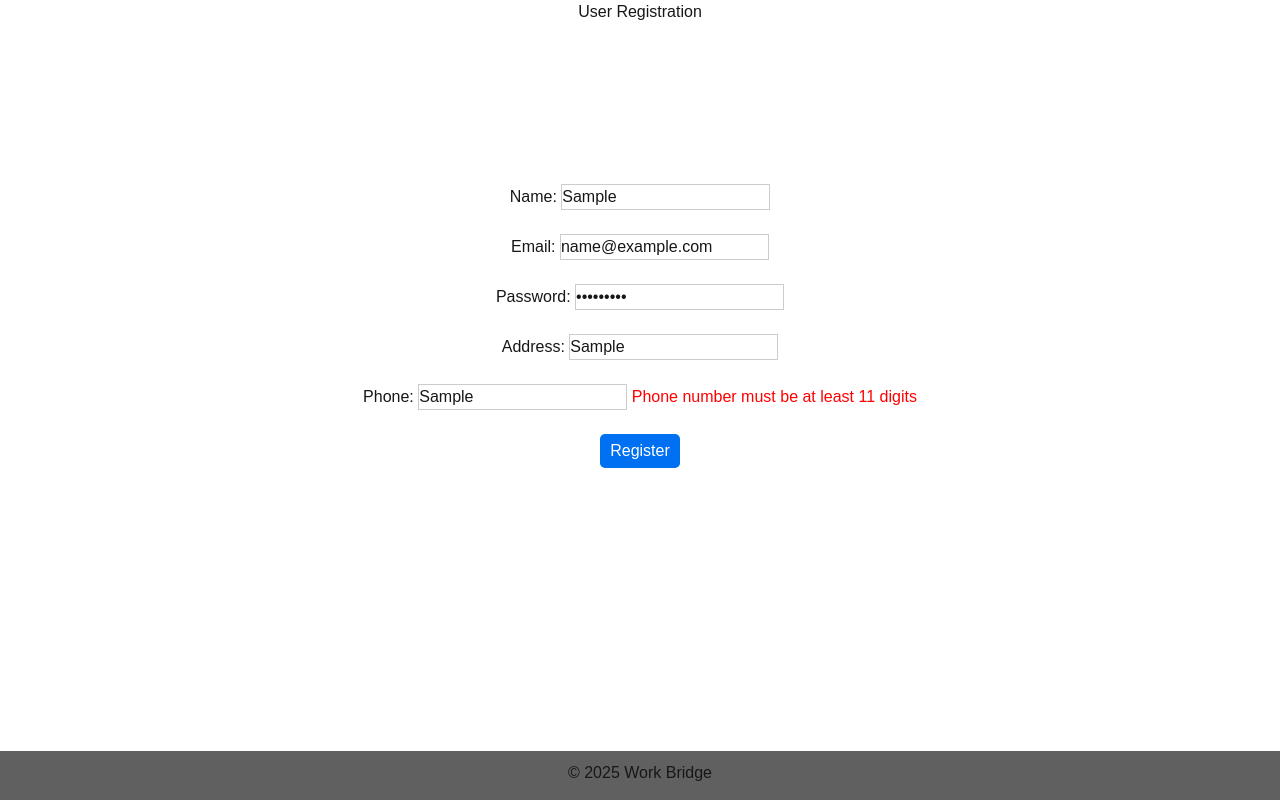
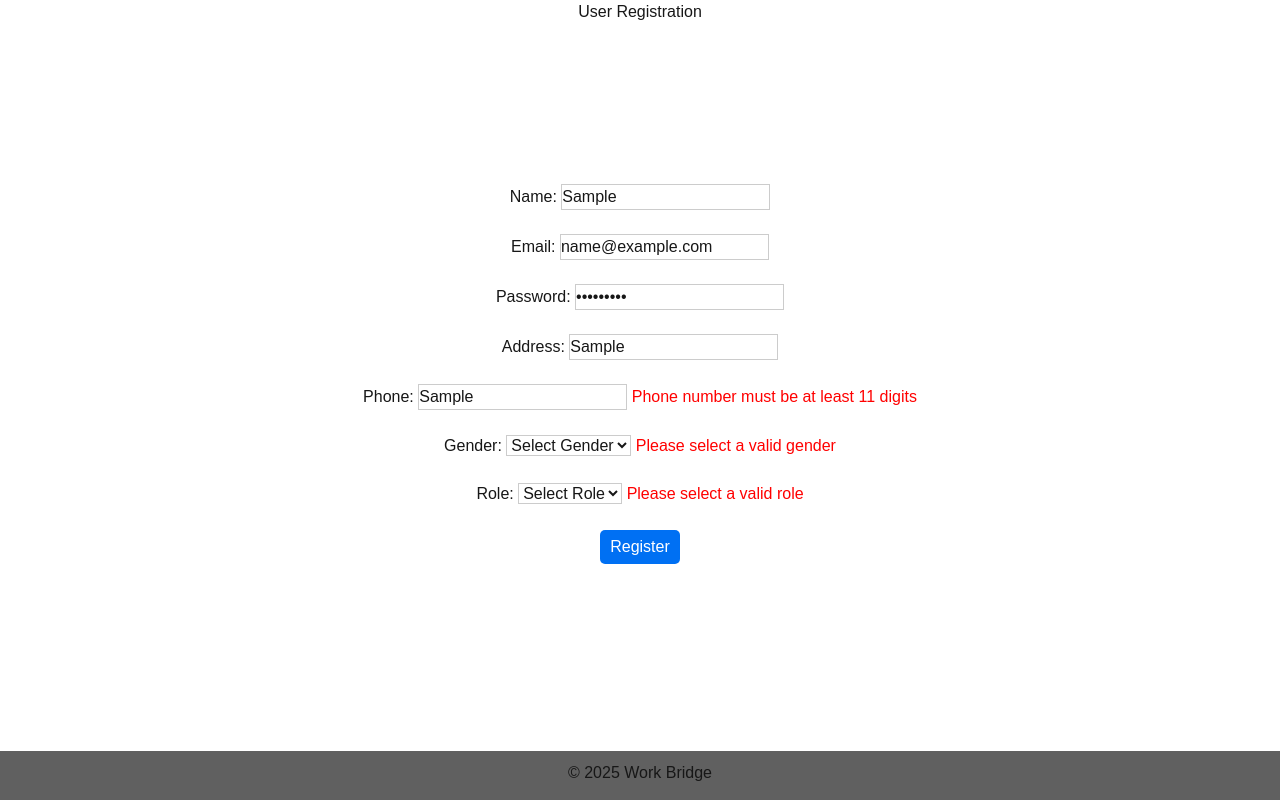
Before and after one commit to pritom-Das/WorkBridgeFrontEnd, a Next.js app: page /user/register in a window 1280 px wide. Both pictures are taken after typing "Sample", "name@example.com", "Sample123", "Sample", "Sample" into the empty fields and a click on the button "Register". Built offline with nearby package versions, Linux system fonts and the light colour scheme.

Commit message:
Added regis

```diff
--- a/app/user/register/page.tsx
+++ b/app/user/register/page.tsx
@@ -11,6 +11,14 @@ const registerSchema = z.object({
   password: z.string().min(6, { message: "Password must be at least 6 characters" }),
   address: z.string().min(5, { message: "Address is required" }),
   phone: z.string().min(11, { message: "Phone number must be at least 11 digits" }),
+    gender: z.string().refine(
+    (val) => ['male', 'female', 'other'].includes(val),
+    { message: "Please select a valid gender" }
+  ),
+    role: z.string().refine(
+    (val) => ['customer', 'vendor'].includes(val),
+    { message: "Please select a valid role" }
+  )
 });
 
 export default function VendorRegister() {
@@ -77,6 +85,28 @@ export default function VendorRegister() {
         </div>
         <br />
 
+        <div>
+          <label>Gender: </label>
+          <select name="gender" style={{ border: '1px solid #ccc' }}>
+            <option value="">Select Gender</option>
+            <option value="male">Male</option>
+            <option value="female">Female</option>
+            <option value="other">Other</option>
+          </select>
+          {error.gender && <span style={{ color: 'red' }}> {error.gender}</span>}
+        </div>
+        <br />
+
+        <div>
+          <label>Role: </label>
+          <select name="role" style={{ border: '1px solid #ccc' }}>
+            <option value="">Select Role</option>
+            <option value="customer">Customer</option>
+            <option value="vendor">Vendor</option>
+          </select>
+          {error.role && <span style={{ color: 'red' }}> {error.role}</span>}
+        </div>
+        <br />
 
         <button type="submit" className="login-btn">Register</button>
       </form>
--- a/package.json
+++ b/package.json
@@ -3,7 +3,7 @@
   "version": "0.1.0",
   "private": true,
   "scripts": {
-    "dev": "next dev",
+    "dev": "next dev --port 3002",
     "build": "next build",
     "start": "next start",
     "lint": "eslint"
```
